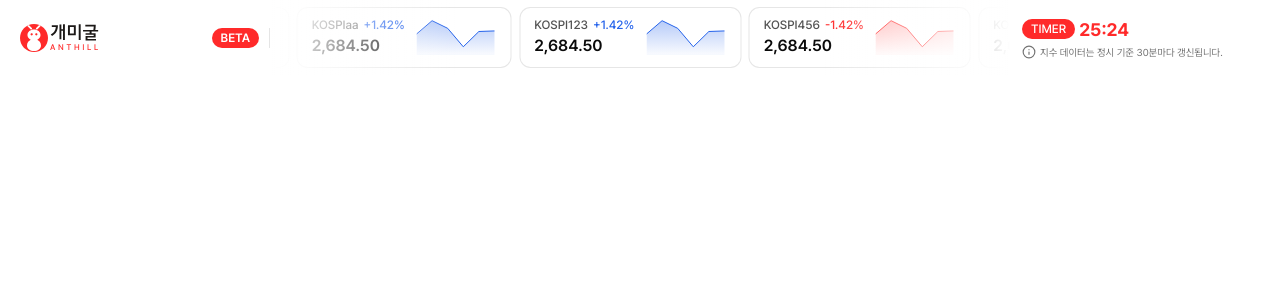
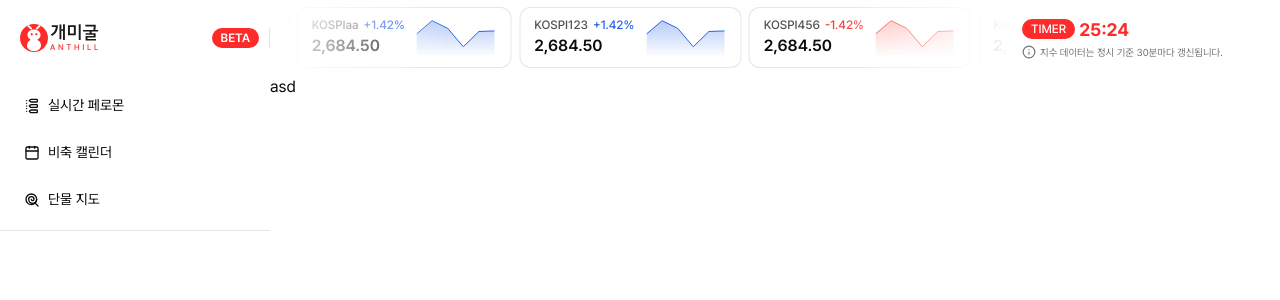
Before and after one commit to Prism-Sprint1/Gaemigul-app, a Next.js app in the folder frontend/: page / in a window 1280 px wide. Shown: the top 300 px of the page. Built offline with nearby package versions, Linux system fonts and the light colour scheme.

Commit message:
feat: sidebar nav 작업

```diff
--- a/frontend/app/layout.tsx
+++ b/frontend/app/layout.tsx
@@ -2,6 +2,9 @@ import "./globals.css"
 import localFont from "next/font/local"
 // import { ThemeProvider } from "@/components/theme-provider"
 import { cn } from "@/lib/utils"
+
+import { Header } from "@/components/common"
+import { Sidebar } from "@/components/common"
 
 const pretendard = localFont({
   src: "../public/fonts/pretendard/PretendardVariable.woff2",
@@ -22,7 +25,11 @@ export default function RootLayout({
       className={cn("antialiased", pretendard.variable, "font-sans")}
     >
       <body>
-        {children}
+        <Header />
+        <div className="pt- flex">
+          <Sidebar />
+          <main>{children}</main>
+        </div>
         {/* <ThemeProvider></ThemeProvider> */}
       </body>
     </html>
--- a/frontend/app/page.tsx
+++ b/frontend/app/page.tsx
@@ -1,5 +1,3 @@
-import { Header } from "@/components/common"
-
 export default function Page() {
-  return <Header />
+  return <div>asd</div>
 }
--- a/frontend/components/common/Header.tsx
+++ b/frontend/components/common/Header.tsx
@@ -9,7 +9,7 @@ import { Info } from "lucide-react"
 
 export default function Header() {
   return (
-    <header className="left-00 fixed top-0 flex w-full">
+    <header className="left-00 top-0 flex w-full">
       <Link
         href={"/"}
         className="flex min-w-67.5 items-center justify-between pl-5"
--- /dev/null
+++ b/frontend/components/common/Sidebar.tsx
@@ -0,0 +1,12 @@
+import { Separator } from "../ui"
+
+import SidebarNav from "./SidebarNav"
+
+export default function Sidebar() {
+  return (
+    <aside className="min-w-67.5">
+      <SidebarNav />
+      <Separator className="w-full" />
+    </aside>
+  )
+}
--- /dev/null
+++ b/frontend/components/common/SidebarNav.tsx
@@ -0,0 +1,22 @@
+import Link from "next/link"
+
+import { sidebarNavItems } from "./sidebar-nav-items"
+
+export default function SidebarNav() {
+  return (
+    <nav className="p-3">
+      <ul className="flex flex-col gap-2.5">
+        {sidebarNavItems.map(({ href, label, icon: Icon }) => (
+          <li key={href} className="flex items-center justify-between">
+            <Link href={href} className="w-full rounded-2xl px-3 py-2">
+              <span className="flex items-center gap-2 text-[14px]">
+                <Icon size="16" />
+                {label}
+              </span>
+            </Link>
+          </li>
+        ))}
+      </ul>
+    </nav>
+  )
+}
--- a/frontend/components/common/index.ts
+++ b/frontend/components/common/index.ts
@@ -1 +1,5 @@
 export { default as Header } from "./Header"
+export { default as Sidebar } from "./Sidebar"
+export { default as SidebarNav } from "./SidebarNav"
+export { sidebarNavItems } from "./sidebar-nav-items"
+export type { SidebarNavItem } from "./sidebar-nav-items"
--- /dev/null
+++ b/frontend/components/common/sidebar-nav-items.ts
@@ -0,0 +1,25 @@
+import { Calendar, Lollipop, Timeline, type LucideIcon } from "lucide-react"
+
+export type SidebarNavItem = {
+  href: string
+  label: string
+  icon: LucideIcon
+}
+
+export const sidebarNavItems: SidebarNavItem[] = [
+  {
+    href: "/",
+    label: "실시간 페로몬",
+    icon: Timeline,
+  },
+  {
+    href: "/calendar",
+    label: "비축 캘린더",
+    icon: Calendar,
+  },
+  {
+    href: "/hitmap",
+    label: "단물 지도",
+    icon: Lollipop,
+  },
+]
```
